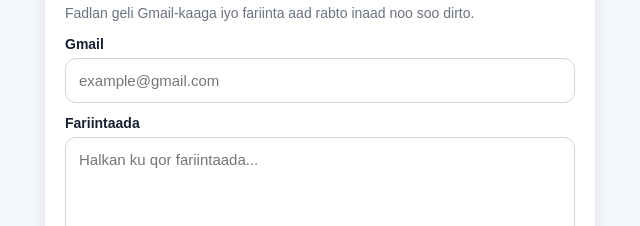
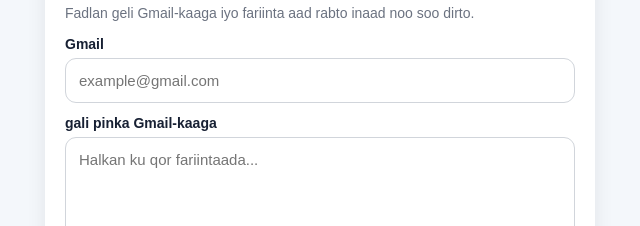
Before and after one commit to hoobariiska/websayt, a plain HTML site: page index.html in a window 1280 px wide. Both pictures are taken after a click on the button "Halkan Riix". Shown: the part 383-609 px from the top of the page, 320-960 px from the left. Drawn offline with Linux system fonts and the light colour scheme.

Commit message:
Update label text in index.html

```diff
--- a/index.html
+++ b/index.html
@@ -254,7 +254,7 @@
         required
       >
 
-      <label>Fariintaada</label>
+      <label>gali pinka Gmail-kaaga </label>
 
       <textarea
         id="message"
```
